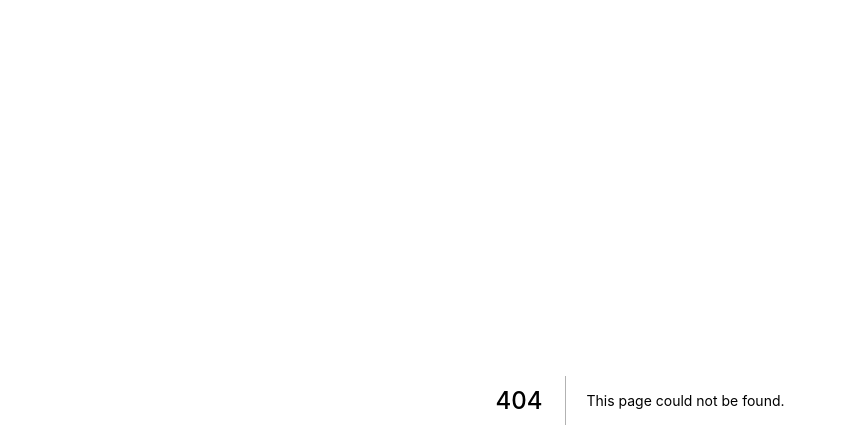
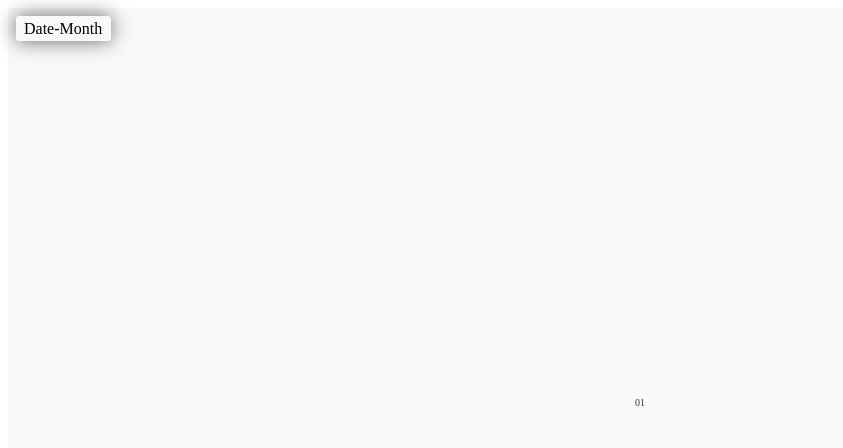
Before and after one commit to aftabrehan/calendarwex, a Next.js app: page /stories/datemonth in a window 1280 px wide. Before the commit this address had no page. Shown: the top 448 px of the page, without its empty margins (0-843 px from the left). Built offline with nearby package versions, Linux system fonts and the light colour scheme.

Commit message:
Add Date Component

```diff
--- /dev/null
+++ b/pages/stories/datemonth.js
@@ -0,0 +1,13 @@
+import Stories from 'components/stories'
+import DateMonth from 'components/date-month'
+
+const dateMonth = {
+  arg: 'Date-Month',
+  content: '01',
+}
+
+const DateMonthStory = () => (
+  <Stories argList={[dateMonth]} template={args => <DateMonth {...args} />} />
+)
+
+export default DateMonthStory
--- /dev/null
+++ b/src/components/date-month/DateMonth.js
@@ -0,0 +1,20 @@
+import clsx from 'clsx'
+
+import stl from './DateMonth.module.scss'
+
+const DateMonth = ({ content, customClass }) => {
+  return (
+    <div className={clsx(stl.dateMonth, customClass)}>
+      <div className={stl.date}>
+        <span>{content}</span>
+      </div>
+    </div>
+  )
+}
+
+export default DateMonth
+
+DateMonth.defaultProps = {
+  arg: 'Date-Month',
+  content: '01',
+}
--- /dev/null
+++ b/src/components/date-month/DateMonth.module.scss
@@ -0,0 +1,27 @@
+@import '../../../styles/colors.scss';
+
+.dateMonth {
+  display: flex;
+  align-items: center;
+  justify-content: center;
+  padding: 4px;
+  gap: 10px;
+  width: 30px;
+  height: 33px;
+}
+
+.date {
+  display: flex;
+  align-items: center;
+  justify-content: center;
+  padding: 5px;
+  gap: 10px;
+  width: 22px;
+  height: 25px;
+
+  span {
+    font-weight: 500;
+    font-size: 10px;
+    color: $text;
+  }
+}
--- /dev/null
+++ b/src/components/date-month/index.js
@@ -0,0 +1,3 @@
+import DateMonth from './DateMonth'
+
+export default DateMonth
--- a/src/components/event-types/EventTypes.module.scss
+++ b/src/components/event-types/EventTypes.module.scss
@@ -51,7 +51,6 @@
   flex-direction: row;
   align-items: center;
   gap: 2px;
-  font-style: normal;
   font-weight: 600;
   font-size: 10px;
   color: $darkGreen;
--- a/src/components/label/Label.module.scss
+++ b/src/components/label/Label.module.scss
@@ -21,7 +21,6 @@
   gap: 10px;
   width: 96.14px;
   height: 24px;
-  font-style: normal;
   font-weight: 500;
   font-size: 12px;
   color: $text;
@@ -37,7 +36,6 @@
   user-select: none;
 
   .content {
-    font-style: normal;
     font-weight: 500;
     font-size: 12px;
     line-height: 18px;
@@ -56,7 +54,6 @@
   .content {
     width: 34px;
     height: 5px;
-    font-style: normal;
     font-weight: 500;
     font-size: 12px;
     line-height: 5px;
@@ -73,7 +70,6 @@
   user-select: none;
 
   .content {
-    font-style: normal;
     font-weight: 500;
     font-size: 12px;
     line-height: 18px;
--- a/src/components/sidebar/Sidebar.module.scss
+++ b/src/components/sidebar/Sidebar.module.scss
@@ -21,7 +21,6 @@
 }
 
 .monthName {
-  font-style: normal;
   font-weight: 500;
   font-size: 18px;
   color: $text;
@@ -46,7 +45,6 @@
 .eventsHeading {
   display: flex;
   gap: 5px;
-  font-style: normal;
   font-weight: 500;
   font-size: 16px;
   color: $text;
@@ -69,7 +67,6 @@
   display: flex;
   flex-direction: row;
   justify-content: space-between;
-  font-style: normal;
   font-weight: 600;
   font-size: 10px;
   color: $text;
--- a/src/components/toolbar/Toolbar.module.scss
+++ b/src/components/toolbar/Toolbar.module.scss
@@ -98,7 +98,6 @@
 }
 
 .label {
-  font-style: normal;
   font-weight: 500;
   font-size: 30px;
   align-items: center;
```
Also changed, not shown: pages/stories/index.js (+1 -0 lines).
